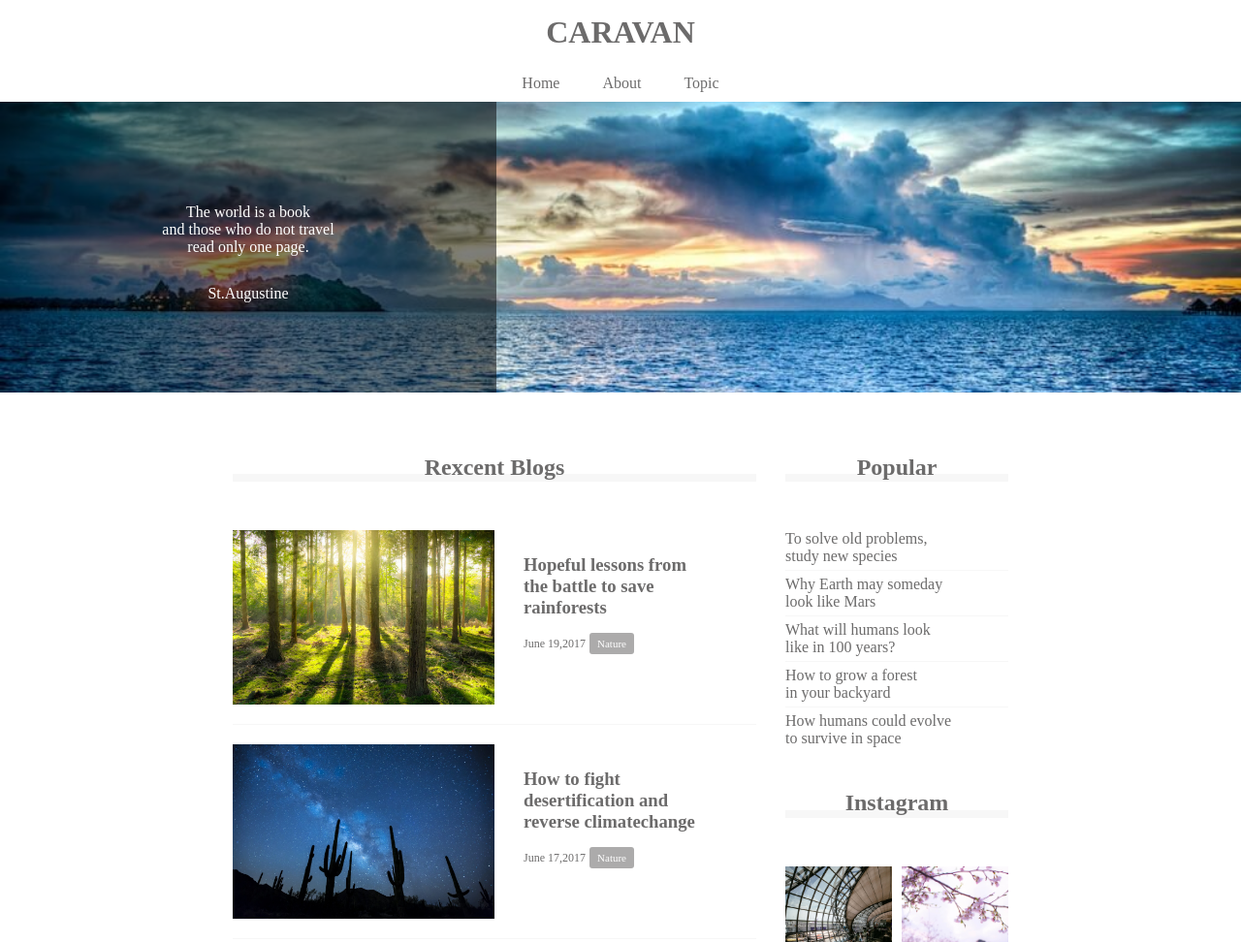
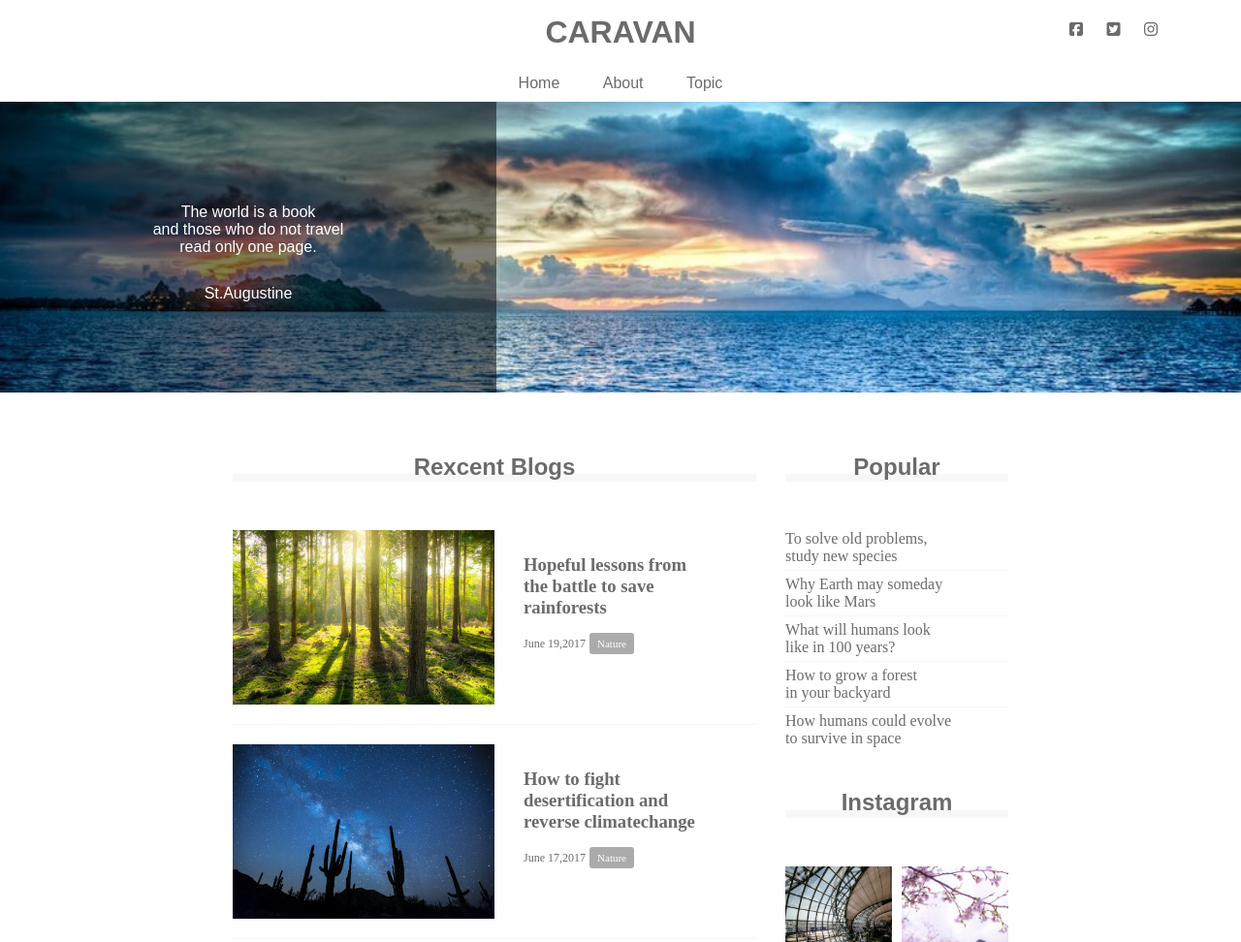
Before and after one commit to Nedhida/caravan, a plain HTML site: page index.html in a window 1280 px wide. Shown: the top 972 px of the page at 97% size. Drawn offline with Linux system fonts and the light colour scheme.

Commit message:
[Finish]1-9

```diff
--- a/index.html
+++ b/index.html
@@ -3,6 +3,7 @@
 
 <head>
   <meta charset="UTF-8">
+  <script src="https://kit.fontawesome.com/2edcd509a2.js" crossorigin="anonymous"></script>
   <link rel="stylesheet" href="style.css" />
   <title>CARAVAN</title>
 </head>
@@ -14,6 +15,13 @@
         CARAVAN
       </a>
     </h1>
+
+    <div class="social">
+
+      <i class="fab fa-facebook-square"></i>
+      <i class="fab fa-twitter-square"></i>
+      <i class="fab fa-instagram"></i>
+    </div>
   </header>
 
   <nav>
--- a/style.css
+++ b/style.css
@@ -9,11 +9,27 @@ a{
   text-decoration: none;
 }
 
+header,nav,h2,.main-visual,footer{
+  font-family:Chalkduster,"Brandley Hand",Couries,"Segoe Print",sans-serif;
+}
+
 header{
   width: 90%;
   padding: 15px 0;
   margin: 0 auto;
   text-align: center;
+  position: relative;
+}
+
+.social{
+  position: absolute;
+  top:22px;
+  right:22px;
+}
+
+.social i{
+  display: inline-block;
+  margin-left: 20px;
 }
 
 header.heading{
```
Also changed, not shown: 1 other file.
